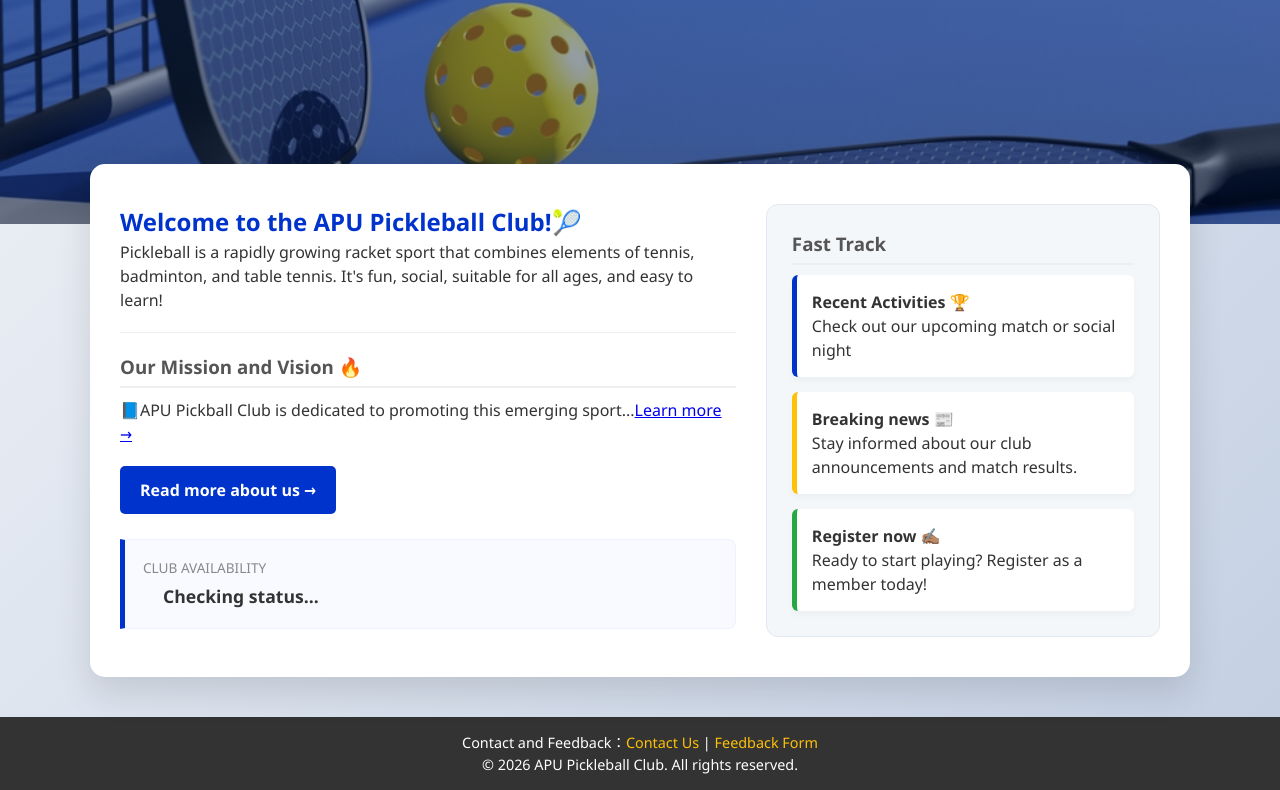
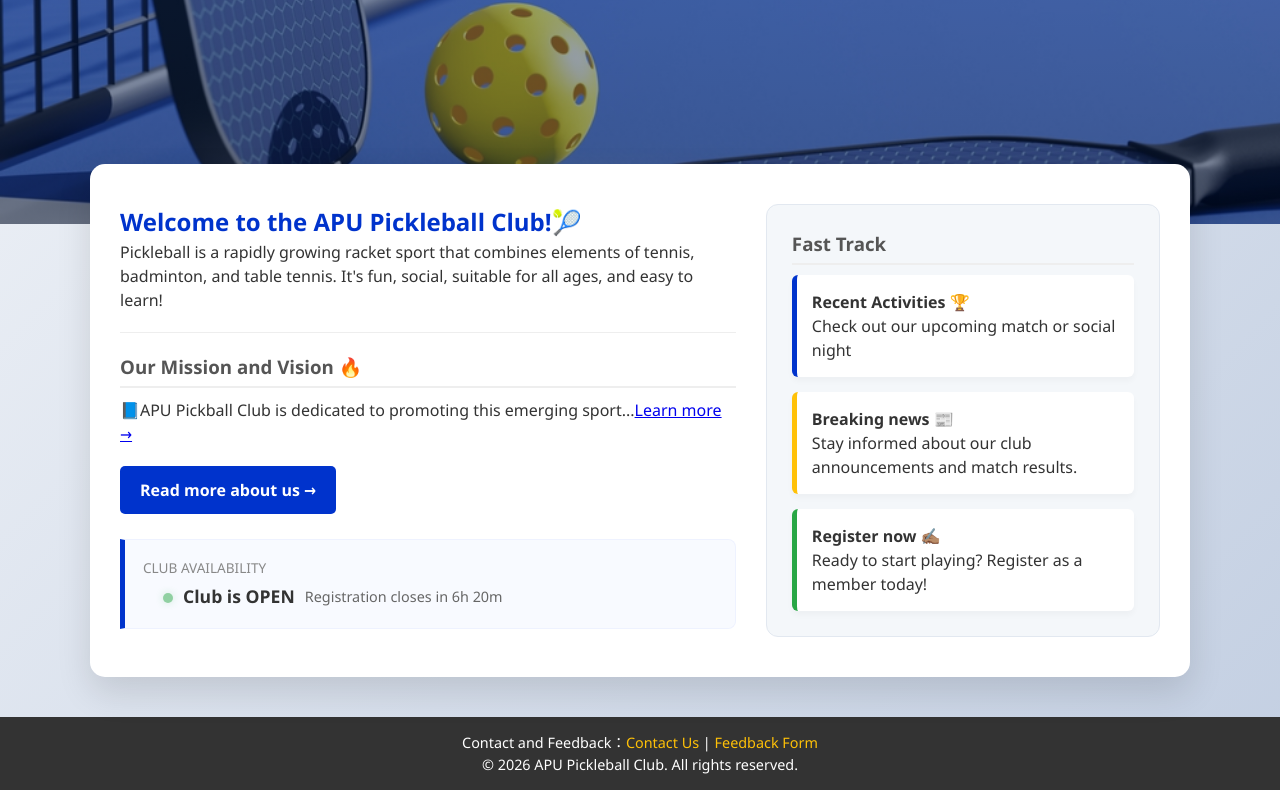
Before and after one commit to jiaying06/Pickleball-Website, a plain HTML site: page index.html in a window 1280 px wide. Shown: the part 400-1190 px from the top of the page. Drawn offline with Linux system fonts and the light colour scheme; files that its build step writes are made by us from their sources; files whose address does not match are found by name.

Commit message:
Update index.html

```diff
--- a/index.html
+++ b/index.html
@@ -4,8 +4,8 @@
 <head>
 <meta content="text/html; charset=utf-8" http-equiv="Content-Type">
 <title>Home Page</title>
-<link rel="stylesheet" href="../CSS_Folder/style.css">
-<link rel="stylesheet" href="../CSS_Folder/index.css">
+<link rel="stylesheet" href="style.css">
+<link rel="stylesheet" href="index.css">
 </head>
 
 <body>
@@ -130,7 +130,7 @@
         <p>&copy; 2026 APU Pickleball Club. All rights reserved.</p>
     </footer>
 
-    <script src="../JVSCRIPTS_Folder/index.js"></script>
+    <script src="index.js"></script>
     </body>
 
 </html>
```
